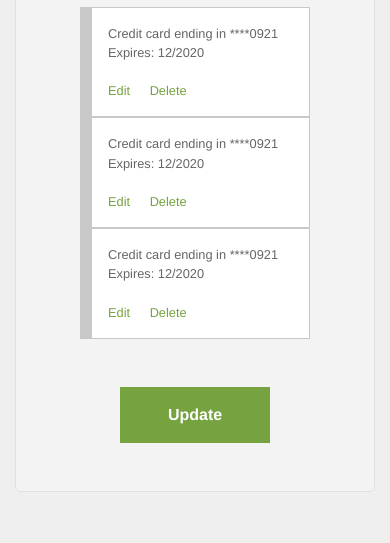
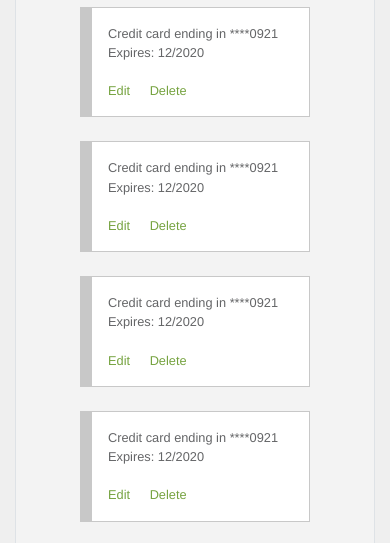
Before and after one commit to RAC-Chromedia/PPP-NewRepoPCM, a website: page PPP Updated Markup/application/index.html in a window 390 px wide. Shown: the part 1190-1733 px from the top of the page. Drawn offline with nearby package versions, Linux system fonts and the light colour scheme; files whose address does not match are found by name.

Commit message:
credit card margins

```diff
--- a/PPP Updated Markup/application/index.html
+++ b/PPP Updated Markup/application/index.html
@@ -503,7 +503,7 @@
 
 							<div class="col-md-12 col">
 								<div class="row">
-									<div class="col-md-4">
+									<div class="col-md-4 mb-4">
 										<div class="select-cards bg-white">
 											<input id="card1" type="radio" name="card1" value="1">
 			    								<label for="card1" class="mb-0 p-3 small">
@@ -516,7 +516,7 @@
 		    								</div>
 	    								</div>
 
-									<div class="col-md-4">
+									<div class="col-md-4 mb-4">
 										<div class="select-cards bg-white">
 											<input id="card2" type="radio" name="card1" value="2">
 			    								<label for="card2" class="mb-0 p-3 small">
@@ -529,7 +529,33 @@
 		    								</div>
 		    							</div>
 
-									<div class="col-md-4">
+									<div class="col-md-4 mb-4">
+										<div class="select-cards bg-white">
+											<input id="card3" type="radio" name="card1" value="3">
+			    								<label for="card3" class="mb-0 p-3 small">
+												Credit card ending in ****0921<br />
+												Expires: 12/2020<br /> <br />
+
+												<a href="#" class="mr-3 txt-prime">Edit</a>
+												<a href="#" class="txt-prime">Delete</a>
+			    								</label>
+		    								</div>
+		    							</div>
+
+									<div class="col-md-4 mb-4">
+										<div class="select-cards bg-white">
+											<input id="card3" type="radio" name="card1" value="3">
+			    								<label for="card3" class="mb-0 p-3 small">
+												Credit card ending in ****0921<br />
+												Expires: 12/2020<br /> <br />
+
+												<a href="#" class="mr-3 txt-prime">Edit</a>
+												<a href="#" class="txt-prime">Delete</a>
+			    								</label>
+		    								</div>
+		    							</div>
+
+									<div class="col-md-4 mb-4">
 										<div class="select-cards bg-white">
 											<input id="card3" type="radio" name="card1" value="3">
 			    								<label for="card3" class="mb-0 p-3 small">
@@ -545,7 +571,7 @@
 							</div>
 
 							<div class="col-md-12 col">
-								<div class="centered text-center pt-5">
+								<div class="centered text-center pt-4">
 									<button type="submit" class="btn btn-primary bg-prime border-0 border-radius-0 font-weight-bold pt-3 pb-3  pl-5 pr-5">
 										Update
 									</button>
```
Also changed, not shown: PPP Updated Markup/application/Signup-corporate-next.html (+7 -3 lines), PPP Updated Markup/application/Signup-corporate.html (+7 -3 lines).
